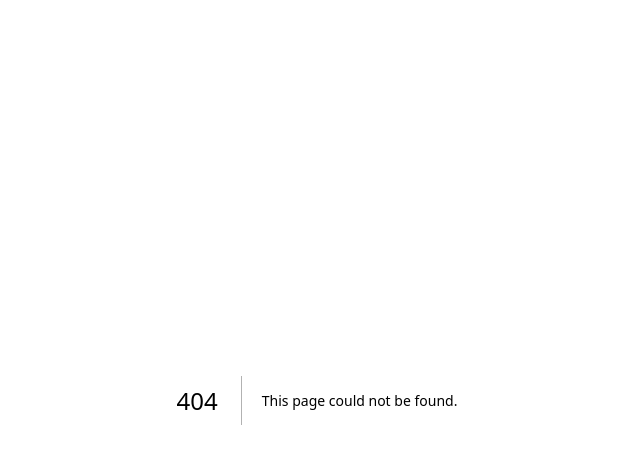
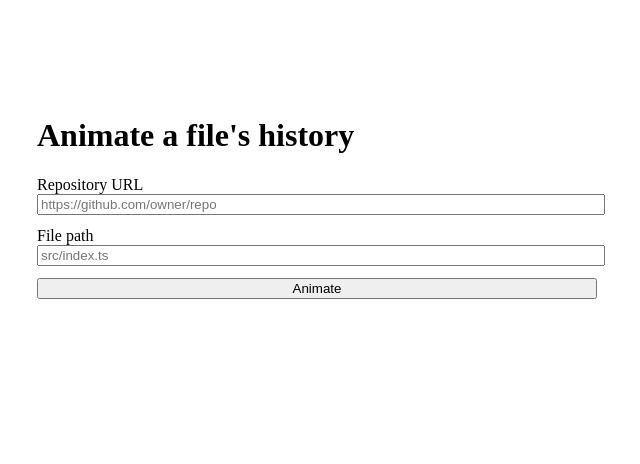
Before and after one commit to wmorellato/gitlapse, a Next.js app: page /create in a window 1280 px wide. Before the commit this address had no page. Shown: the top 464 px of the page, without its empty margins (323-963 px from the left). Built offline with nearby package versions, Linux system fonts and the light colour scheme.

Commit message:
feat: add create form with SSE progress

```diff
--- /dev/null
+++ b/src/app/create/page.tsx
@@ -0,0 +1,5 @@
+import { CreateForm } from "@/components/CreateForm";
+
+export default function CreatePage() {
+  return <CreateForm />;
+}
--- /dev/null
+++ b/src/components/CreateForm.tsx
@@ -0,0 +1,82 @@
+"use client";
+import { useState } from "react";
+import { useRouter } from "next/navigation";
+
+interface SseEvent { event: string; data: unknown }
+
+function parseChunk(buffer: string): { events: SseEvent[]; rest: string } {
+  const blocks = buffer.split("\n\n");
+  const rest = blocks.pop() ?? "";
+  const events: SseEvent[] = [];
+  for (const block of blocks) {
+    const evLine = block.split("\n").find((l) => l.startsWith("event: "));
+    const dataLine = block.split("\n").find((l) => l.startsWith("data: "));
+    if (evLine && dataLine) {
+      events.push({ event: evLine.slice(7), data: JSON.parse(dataLine.slice(6)) });
+    }
+  }
+  return { events, rest };
+}
+
+export function CreateForm() {
+  const router = useRouter();
+  const [repoInput, setRepoInput] = useState("");
+  const [filePath, setFilePath] = useState("");
+  const [status, setStatus] = useState<string | null>(null);
+  const [error, setError] = useState<string | null>(null);
+  const [busy, setBusy] = useState(false);
+
+  async function onSubmit(e: React.FormEvent) {
+    e.preventDefault();
+    setBusy(true); setError(null); setStatus("Starting…");
+    const res = await fetch("/api/animations", {
+      method: "POST",
+      headers: { "content-type": "application/json" },
+      body: JSON.stringify({ repoInput, filePath })
+    });
+    const reader = res.body!.getReader();
+    const dec = new TextDecoder();
+    let buffer = "";
+    while (true) {
+      const { value, done } = await reader.read();
+      if (done) break;
+      buffer += dec.decode(value, { stream: true });
+      const { events, rest } = parseChunk(buffer);
+      buffer = rest;
+      for (const ev of events) {
+        if (ev.event === "progress") {
+          const p = ev.data as { phase: string; current?: number; total?: number };
+          setStatus(
+            p.phase === "snapshots" ? `Extracting ${p.current}/${p.total}…`
+            : p.phase === "cloning" ? "Cloning…" : "Reading history…"
+          );
+        } else if (ev.event === "done") {
+          router.push(`/a/${(ev.data as { id: string }).id}`);
+          return;
+        } else if (ev.event === "error") {
+          setError((ev.data as { message: string }).message);
+          setBusy(false); setStatus(null);
+        }
+      }
+    }
+  }
+
+  return (
+    <main style={{ maxWidth: 560, margin: "10vh auto", padding: 16 }}>
+      <h1>Animate a file's history</h1>
+      <form onSubmit={onSubmit} style={{ display: "flex", flexDirection: "column", gap: 12 }}>
+        <label>Repository URL
+          <input value={repoInput} onChange={(e) => setRepoInput(e.target.value)}
+            placeholder="https://github.com/owner/repo" required style={{ width: "100%" }} />
+        </label>
+        <label>File path
+          <input value={filePath} onChange={(e) => setFilePath(e.target.value)}
+            placeholder="src/index.ts" required style={{ width: "100%" }} />
+        </label>
+        <button type="submit" disabled={busy}>Animate</button>
+      </form>
+      {status && <p>{status}</p>}
+      {error && <p role="alert" style={{ color: "#b00" }}>{error}</p>}
+    </main>
+  );
+}
```
Also changed, not shown: 1 other file (tests, documents, lock files or other folders).
